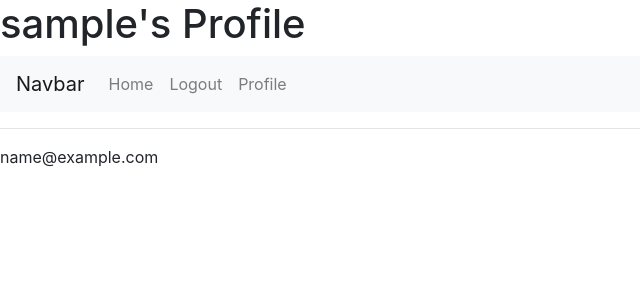
After one commit to AnnaDK/adriatic_diving, a Django app: page /accounts/profile/ in a window 1280 px wide. The commit adds this page. Shown: the top 300 px of the page, without its empty margins (0-640 px from the left). Run offline with Django 3.2, Linux system fonts and the light colour scheme; the visitor is signed in with stand-in values (Sample User, id 1); data comes from the database, SQL or seed files in the repository; some libraries are stand-ins or nearby versions.

Commit message:
User profile page created. Option to reset a password created. Email can be sent with link to reset a password. Email can be seen in the console

```diff
--- /dev/null
+++ b/accounts/templates/profile.html
@@ -0,0 +1,10 @@
+{% extends 'base.html' %}
+
+
+{% block page_title %}{{user}}'s Profile{% endblock %}
+
+{% block page_heading %}{{user}}'s Profile{% endblock %}
+
+{% block content%}
+<p>{{ profile.email }}</p>
+{% endblock %}
--- /dev/null
+++ b/accounts/urls.py
@@ -0,0 +1,11 @@
+from django.conf.urls import url, include
+from accounts.views import logout, login, registration, user_profile
+from accounts import urls_reset
+
+urlpatterns = [
+    url(r'^logout/$', logout, name="logout"),
+    url(r'^login/$', login, name="login"),
+    url(r'^register/$', registration, name="registration"),
+    url(r'^profile/$', user_profile, name="profile"),
+    url(r'^password-reset/', include(urls_reset))
+]
--- /dev/null
+++ b/accounts/urls_reset.py
@@ -0,0 +1,12 @@
+from django.conf.urls import url
+from django.core.urlresolvers import reverse_lazy
+from django.contrib.auth.views import password_reset, password_reset_done, password_reset_confirm, password_reset_complete
+
+
+urlpatterns = [
+    url(r'^$', password_reset, {'post_reset_redirect': reverse_lazy('password_reset_done')}, name='password_reset'),
+    url(r'^done/$', password_reset_done, name='password_reset_done'),
+    url(r'^(?P<uidb64>[0-9A-Za-z]+)-(?P<token>.+)/$', password_reset_confirm, {'post_reset_redirect': reverse_lazy('password_reset_complete')},
+        name='password_reset_confirm'),
+    url(r'^complete/$', password_reset_complete, name='password_reset_complete')
+]
--- a/accounts/views.py
+++ b/accounts/views.py
@@ -1,6 +1,7 @@
 from django.shortcuts import render, redirect, reverse
 from django.contrib import auth, messages
 from django.contrib.auth.decorators import login_required
+from django.contrib.auth.models import User
 from accounts.forms import UserLoginForm, UserRegistrationForm
 
 
@@ -61,4 +62,11 @@ def registration(request):
                 messages.error(request, "Unable to register your account at this time.")
     else:
         registration_form = UserRegistrationForm()
+
     return render(request, 'registration.html', {"registration_form": registration_form})
+
+
+def user_profile(request):
+    """The user's profile page"""
+    user = User.objects.get(email=request.user.email)
+    return render(request, 'profile.html', {"profile": user})
--- a/adriaticdiving/settings.py
+++ b/adriaticdiving/settings.py
@@ -125,3 +125,5 @@ USE_TZ = True
 STATIC_URL = '/static/'
 
 MESSAGE_STORAGE = "django.contrib.messages.storage.session.SessionStorage"
+
+EMAIL_BACKEND = "django.core.mail.backends.console.EmailBackend"
--- a/adriaticdiving/urls.py
+++ b/adriaticdiving/urls.py
@@ -13,14 +13,13 @@ Including another URLconf
     1. Import the include() function: from django.conf.urls import url, include
     2. Add a URL to urlpatterns:  url(r'^blog/', include('blog.urls'))
 """
-from django.conf.urls import url
+from django.conf.urls import url, include
 from django.contrib import admin
-from accounts.views import index, logout, login, registration
+from accounts.views import index
+from accounts import urls as accounts_urls
 
 urlpatterns = [
     url(r'^admin/', admin.site.urls),
     url(r'^$', index, name='index'),
-    url(r'^accounts/logout/$', logout, name="logout"),
-    url(r'^accounts/login/$', login, name="login"),
-    url(r'^accounts/registration/$', registration, name="registration")
+    url(r'^accounts/', include(accounts_urls))
 ]
--- a/requirements.txt
+++ b/requirements.txt
@@ -1,2 +1,3 @@
 Django==1.11.29
+django-bootstrap-form==3.4
 pytz==2020.1
--- a/templates/base.html
+++ b/templates/base.html
@@ -48,7 +48,7 @@
           <a class="nav-item nav-link" href="{% url 'index' %}">Home</a>
           {% if user.is_authenticated %}
           <a class="nav-item nav-link" href="{% url 'logout' %}">Logout</a>
-          <a class="nav-item nav-link" href="#">Profile</a>
+          <a class="nav-item nav-link" href="{% url 'profile' %}">Profile</a>
           {% else %}
 
           <a class="nav-item nav-link" href="{% url 'login' %}">Login</a>
```
